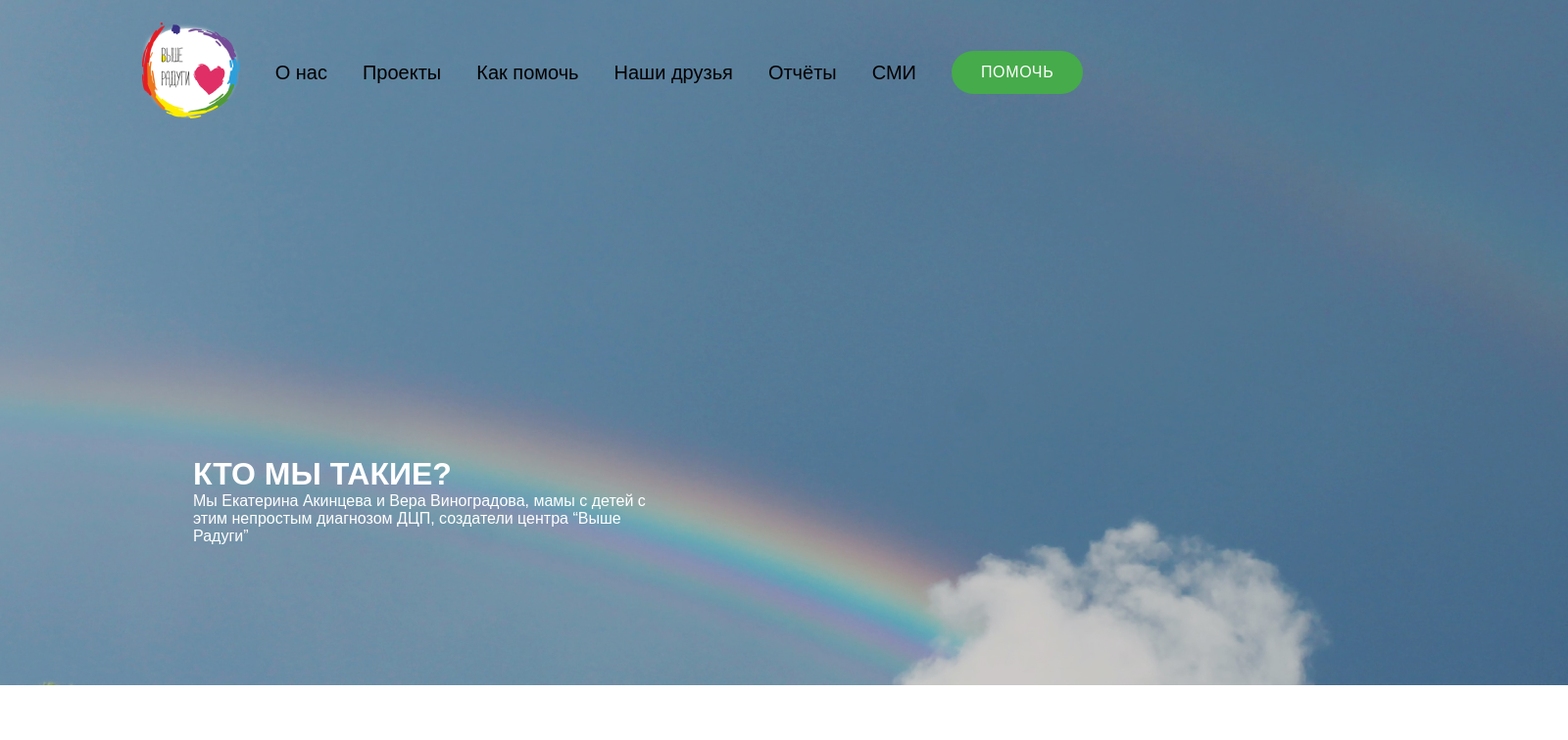
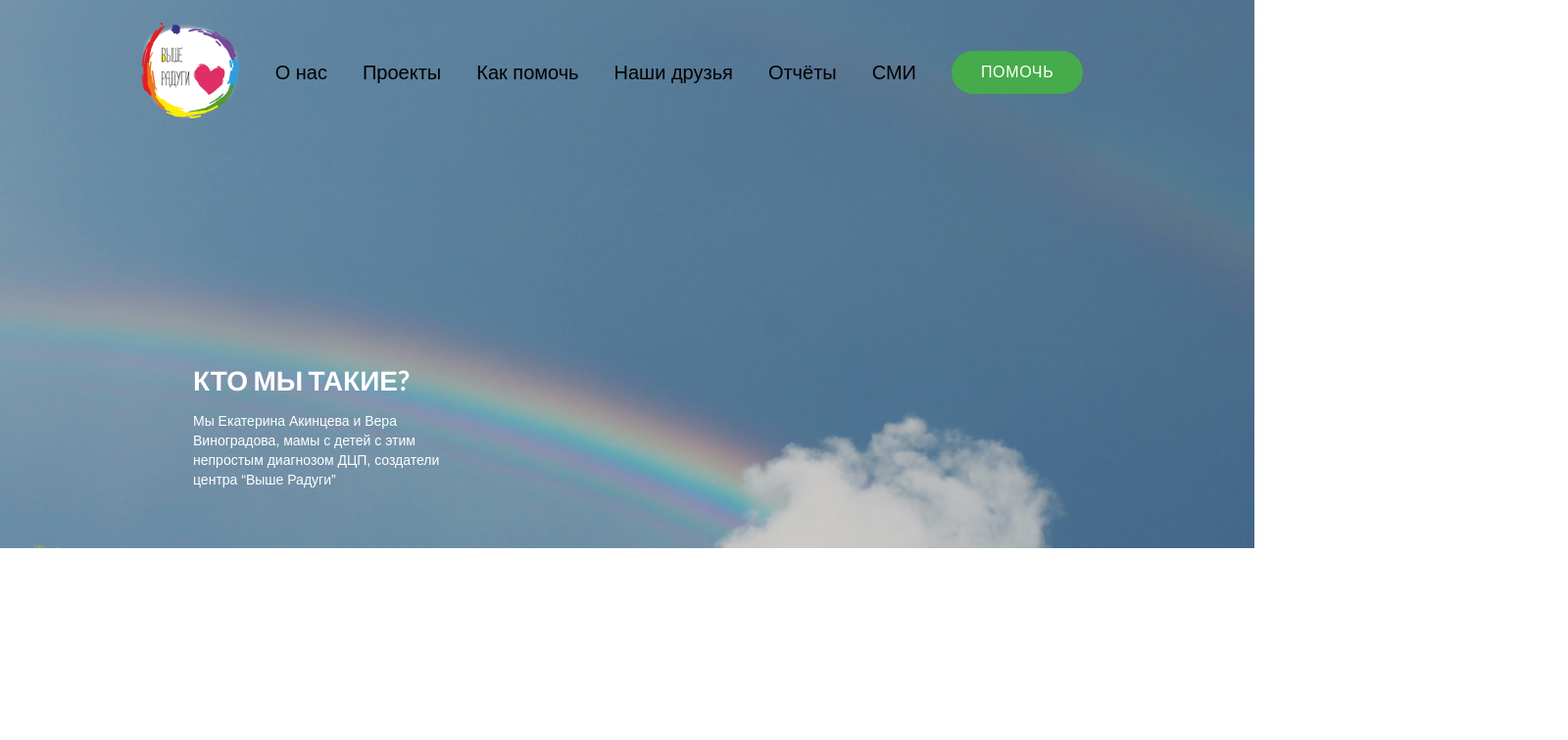
Before and after one commit to Elaieple/projectRainbow, a React (Create React App) app in the folder client/: page /aboutUs in a window 1280 px wide. Shown: the top 756 px of the page at 98% size, 1600 px wide, since content can reach past the window. Built offline with nearby package versions, Linux system fonts and the light colour scheme.

Commit message:
add send mail

```diff
--- a/client/package.json
+++ b/client/package.json
@@ -7,10 +7,14 @@
     "@testing-library/react": "^13.4.0",
     "@testing-library/user-event": "^13.5.0",
     "classnames": "^2.3.2",
+    "emailjs-com": "^3.2.0",
     "react": "^18.2.0",
     "react-dom": "^18.2.0",
     "react-router-dom": "^6.4.4",
     "react-scripts": "5.0.1",
+    "semantic-ui-css": "^2.5.0",
+    "semantic-ui-react": "^2.1.4",
+    "sweetalert2": "^11.6.15",
     "web-vitals": "^2.1.4"
   },
   "scripts": {
--- a/client/src/components/ requisites/ Requisites.jsx
+++ b/client/src/components/ requisites/ Requisites.jsx
@@ -3,7 +3,7 @@
 /* eslint-disable jsx-a11y/anchor-is-valid */
 /* eslint-disable max-len */
 /* eslint-disable react/no-unescaped-entities */
-import React, { useReducer } from 'react';
+import React, { useReducer, useEffect } from 'react';
 import Onas from '../../wiews/onas/Onas';
 import './requsites.css';
 
@@ -32,6 +32,10 @@ function reducer(state, action) {
 
 function Requsites() {
   const [state, dispatch] = useReducer(reducer, initialState);
+
+  useEffect(() => {
+    window.scroll(0, 0);
+  }, []);
 
   return (
     <>
--- a/client/src/components/ requisites/requsites.css
+++ b/client/src/components/ requisites/requsites.css
@@ -83,7 +83,7 @@ line-height: 18px;
   text-transform: uppercase;
 }
 
-.title:hover {
+.titleTable:hover {
   color: black;
 }
 
--- a/client/src/components/aboutus/AboutUs.jsx
+++ b/client/src/components/aboutus/AboutUs.jsx
@@ -12,6 +12,7 @@ function AboutUs() {
     <>
       <div>
         <div className="headerAboutus">
+          <img className="rainbow-image" src="rainbow.jpg" alt="rainbow" />
           <div className="header-text">
             <h1>КТО МЫ ТАКИЕ?</h1>
             <p>Мы Екатерина Акинцева и Вера Виноградова, мамы с детей с этим непростым диагнозом ДЦП, создатели центра “Выше Радуги”</p>
@@ -22,7 +23,7 @@ function AboutUs() {
           <p>Мы верим, что создаваемый Центр сможет изменить судьбу многих детей с инвалидностью. И чтобы реализовать этот проект, нам нужна ваша помощь. Давайте дадим возможность детям жить и радоваться жизни!</p>
         </div>
         <div className="text-container">
-          <div />
+          <div className="plug" />
           <div>
             <iframe
               width="600"
@@ -38,7 +39,8 @@ function AboutUs() {
           <p>Не так часто мы видим детей с ДЦП на улицах, еще реже в группах детского сада или в школьных классах. Это правда, большинстве своем такие дети проводят жизнь в четырех стенах. И не потому, что им так нравится; и не потому, что они не обучаемы; и не потому, что нет перспективы. А просто потому, что перед ними закрывают двери!</p>
         </div>
         <div className="text-container" style={{ marginTop: '30px' }}>
-          <div className="car" />
+          <img className="car" src="car.jpg" alt="car" />
+          {/* <div className="car" /> */}
         </div>
         <div className="text-container" style={{ marginTop: '30px' }}>
           <h1>НАШЕ МНЕНИЕ</h1>
--- a/client/src/components/aboutus/aboutus.css
+++ b/client/src/components/aboutus/aboutus.css
@@ -6,18 +6,19 @@
 
 
 
-.headerAboutus  {
-  background: url(../../../public/rainbow.jpg) no-repeat ;
-  width: 1600px;
-  height: 700px;
+
+
+.rainbow-image {
+  height: 100%;
+  width: 100%;
 }
 
 .header-text {
-  color: white;
-
+  color: rgb(255, 255, 255);
   width: 462px;
+  margin-top: -195px;
   padding-left: 197px;
-  padding-top: 466px;
+  padding-bottom: 95px;
 }
 
 .text-container {
@@ -38,9 +39,8 @@
  }
 
  .car {
-  background: url(../../../public/car.jpg) no-repeat;
   width: 100%;
-  height: 600px;
+  height: 100%;
 }
 
 .wrapped {
--- a/client/src/index.js
+++ b/client/src/index.js
@@ -5,6 +5,7 @@ import React from 'react';
 import ReactDOM from 'react-dom/client';
 import { BrowserRouter } from 'react-router-dom';
 import App from './App';
+import 'semantic-ui-css/semantic.min.css';
 
 const root = ReactDOM.createRoot(document.getElementById('root'));
 root.render(
--- a/client/src/wiews/onas/Onas.jsx
+++ b/client/src/wiews/onas/Onas.jsx
@@ -1,7 +1,23 @@
 import React from 'react';
+import emailjs from 'emailjs-com';
 import './onas.css';
 
 export default function Onas() {
+  const SERVICE_ID = process.env.REACT_APP_SERVICE_ID;
+  const TEMPLATE_ID = process.env.REACT_APP_TEMPLATE_ID;
+  const USER_ID = process.env.REACT_APP_USER_ID;
+
+  const sendEmail = (e) => {
+    e.preventDefault();
+    emailjs.sendForm(SERVICE_ID, TEMPLATE_ID, e.target, USER_ID)
+      .then((result) => {
+        console.log(result.text);
+      }, (error) => {
+        console.log(error.text);
+      });
+    e.target.reset();
+  };
+
   return (
     <div className="body">
       <div className="content">
@@ -11,12 +27,12 @@ export default function Onas() {
           <div className="form">
 
             <div id="cvy">СВЯЖИТЕСЬ С НАМИ</div>
-            <form className="in">
+            <form className="in" onSubmit={sendEmail}>
               <input className="inp" name="name" placeholder="Имя" />
 
               <input className="inp" name="phone" placeholder="Телефон" />
 
-              <input className="inp" name="text" placeholder="Напишите нам" />
+              <input className="inp" name="message" placeholder="Напишите нам" />
 
               <p id="check">
                 <input type="checkbox" id="politics" autoComplete="off" />
```
Also changed, not shown: 2 other files (tests, documents, lock files or other folders).
